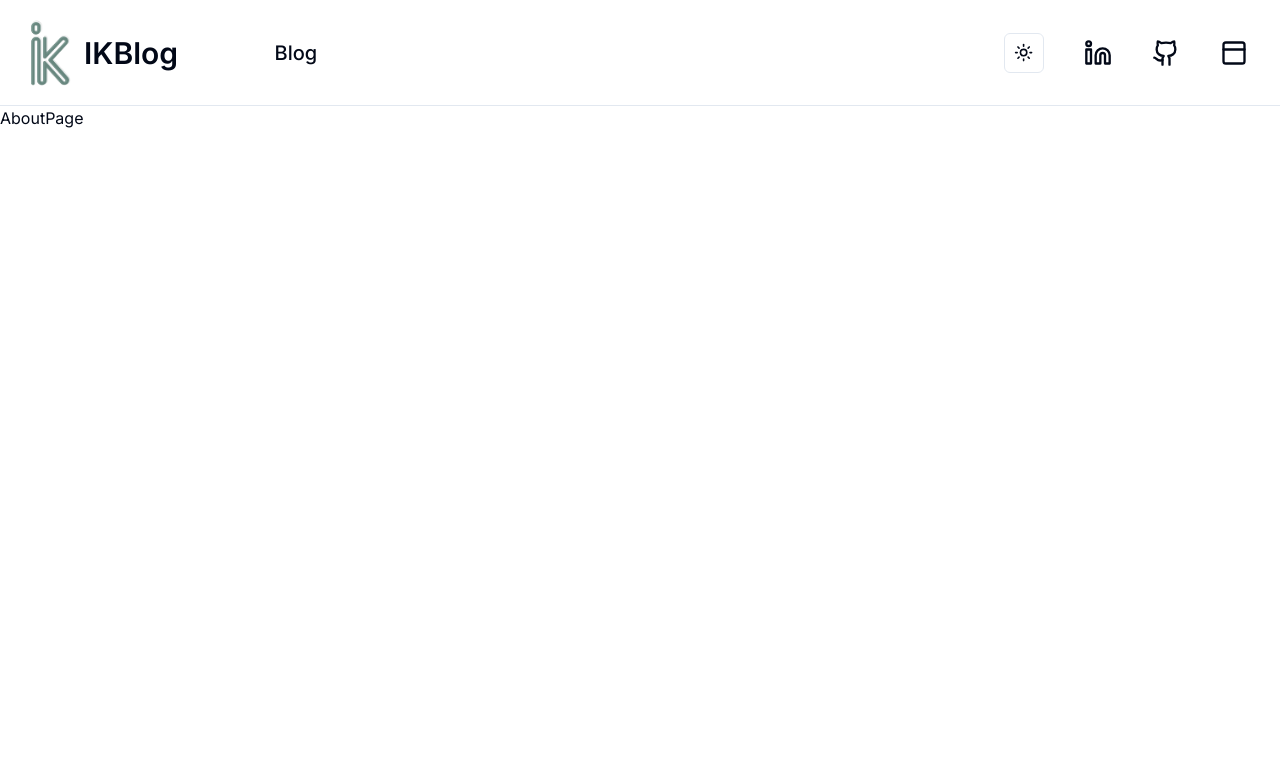
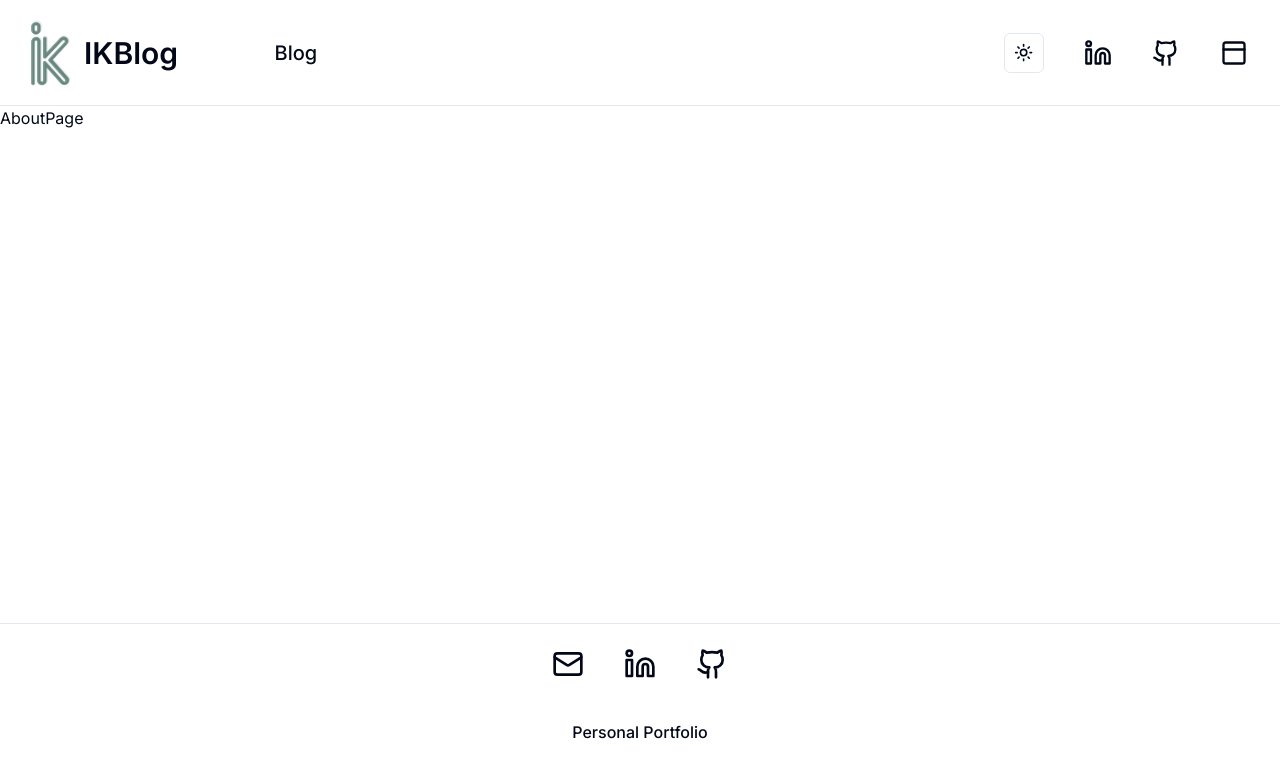
Before and after one commit to IvanKorne/ik-blog, a Next.js app: page /about in a window 1280 px wide. Shown: the top 778 px of the page. Built offline with nearby package versions, Linux system fonts and the light colour scheme.

Commit message:
footer and seo

```diff
--- /dev/null
+++ b/src/app/api/og/route.tsx
@@ -0,0 +1,57 @@
+import { NextRequest } from "next/server";
+import { ImageResponse } from "next/og";
+import { siteConfig } from "@/config/site";
+
+export const runtime = "edge";
+const interBold = fetch(
+  new URL("../../../../assets/fonts/Inter-Bold.ttf", import.meta.url)
+).then((res) => res.arrayBuffer());
+export const GET = async (req: NextRequest) => {
+  try {
+    const fontBold = await interBold;
+    const { searchParams } = req.nextUrl;
+    const title = searchParams.get("title");
+
+    if (!title) {
+      return new Response("There is a title error", { status: 500 });
+    }
+    const heading =
+      title.length > 140 ? `${title.substring(0, 140)}...` : title;
+
+    return new ImageResponse(
+      (
+        <div tw="flex relative flex-col p-12 w-full h-full items-start text-black bg-white">
+          <div tw="flex items-center">
+            <p tw="ml-2 font-bold text-2xl">IKBlog</p>
+          </div>
+          <div tw="flex flex-col flex-1 py-10">
+            <div tw="flex text-xl uppercase font-bold tracking-tight font-normal">
+              All about Web Development, University and whatever is on my mind!
+            </div>
+            <div tw="flex text-[80px] font-bold text-[50px]">{heading}</div>
+          </div>
+          <div tw="flex items-center w-full justify-between">
+            <div tw="flex text-xl">{siteConfig.url}</div>
+            <div tw="flex items-center text-xl">
+              <div tw="flex ml-2">{siteConfig.links.github}</div>
+            </div>
+          </div>
+        </div>
+      ),
+      {
+        width: 1200,
+        height: 630,
+        fonts: [
+          {
+            name: "inter",
+            data: fontBold,
+            style: "normal",
+            weight: 700,
+          },
+        ],
+      }
+    );
+  } catch (err) {
+    return new Response("Failed to generate Image", { status: 500 });
+  }
+};
--- a/src/app/globals.css
+++ b/src/app/globals.css
@@ -74,3 +74,24 @@
     @apply bg-background text-foreground;
   }
 }
+/* width */
+::-webkit-scrollbar {
+  width: 8px;
+}
+
+/* Track */
+::-webkit-scrollbar-track {
+  background: #0a192f;
+}
+
+/* Handle */
+::-webkit-scrollbar-thumb {
+  background: #999;
+  border-radius: 10px;
+  height: 10px;
+}
+
+/* Handle on hover */
+::-webkit-scrollbar-thumb:hover {
+  background: #555;
+}
--- a/src/app/layout.tsx
+++ b/src/app/layout.tsx
@@ -4,6 +4,7 @@ import "./globals.css";
 import { cn } from "@/lib/utils";
 import Header from "@/components/Header";
 import { ThemeProvider } from "@/components/ThemeProvider";
+import Footer from "@/components/Footer";
 
 const inter = Inter({ subsets: ["latin"], variable: "--font-sans" });
 
@@ -34,6 +35,7 @@ export default function RootLayout({
           <div className="relative min-h-dvh flex flex-col bg-background">
             <Header />
             <main className="flex-1">{children}</main>
+            <Footer />
           </div>
         </body>
       </ThemeProvider>
--- /dev/null
+++ b/src/components/Footer.tsx
@@ -0,0 +1,32 @@
+import React from "react";
+import { Mail, Linkedin, Github } from "lucide-react";
+import Link from "next/link";
+
+const Footer = () => {
+  return (
+    <div className="w-full mb-14 mt-6 flex flex-col items-center gap-10 border-t border-border">
+      <div className="mt-6 flex items-center gap-10">
+        <Link href="mailto:ikorney@uwaterloo.ca">
+          <Mail className="size-8 hover:opacity-75" />
+        </Link>
+        <Link
+          rel="noopener noreferrer"
+          href="https://www.linkedin.com/in/ivan-korneychuk/"
+        >
+          <Linkedin className="size-8 hover:opacity-75" />
+        </Link>
+        <Link rel="noopener noreferrer" href="https://github.com/IvanKorne">
+          <Github className="size-8 hover:opacity-75" />
+        </Link>
+      </div>
+      <Link
+        href="https://ivankorne.vercel.app/"
+        className="text-base font-medium hover:underline"
+      >
+        Personal Portfolio
+      </Link>
+    </div>
+  );
+};
+
+export default Footer;
```
Also changed, not shown: assets/fonts/Inter-Bold.ttf (added), src/app/opengraph-image.png (added). Lines whose indentation alone changed are shown as unchanged.
